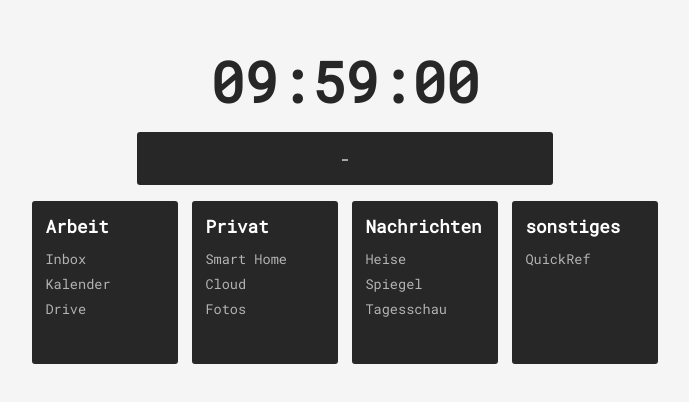
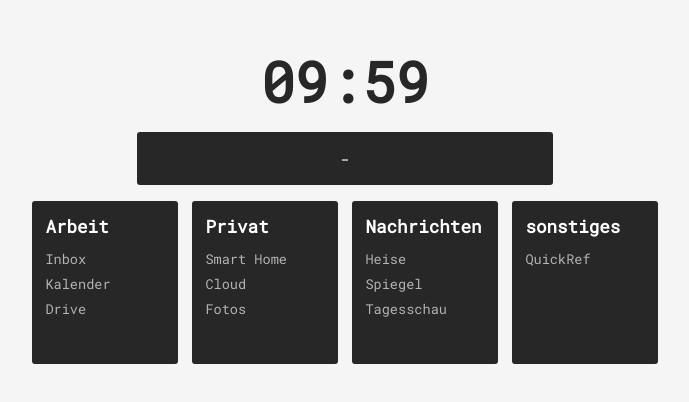
Before and after one commit to ualbano/startpage, a plain HTML site: page index.html in a window 1280 px wide. Shown: the part 188-590 px from the top of the page, without its empty margins (295-984 px from the left). Drawn offline with Linux system fonts and the light colour scheme; no server answers.

Commit message:
Remove the seconds

```diff
--- a/index.html
+++ b/index.html
@@ -51,9 +51,7 @@
           "" +
           (hour < 10 ? "0" + hour : hour) +
           ":" +
-          (min < 10 ? "0" + min : min) +
-          ":" +
-          (sec < 10 ? "0" + sec : sec)
+          (min < 10 ? "0" + min : min)
         );
       }
       // Handle Weather request
```
